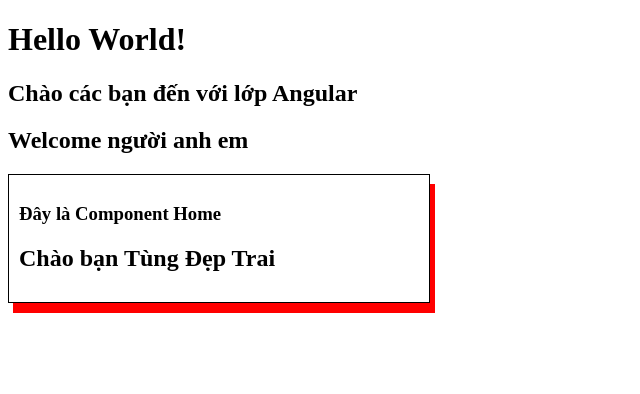
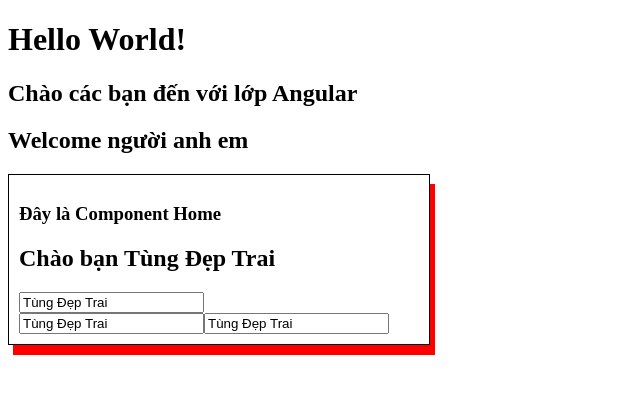
Before and after one commit to quangtung1/Angular12, an Angular app: page / in a window 1280 px wide. Shown: the top 394 px of the page, without its empty margins (0-640 px from the left). Built offline with nearby package versions, Linux system fonts and the light colour scheme.

Commit message:
DataBindingProperties

```diff
--- a/src/app/home/home.component.html
+++ b/src/app/home/home.component.html
@@ -2,4 +2,8 @@
 <div class="test">
 <h3>Đây là Component Home</h3>
 <h2>Chào bạn {{name}}</h2>
+<input value="{{name}}" title="Đây là {{name}}">
+<br>
+<input [value]="name" title="Đây là name">
+<input [value]="name" [title]="'Đây là'+ name">
 </div>
```
